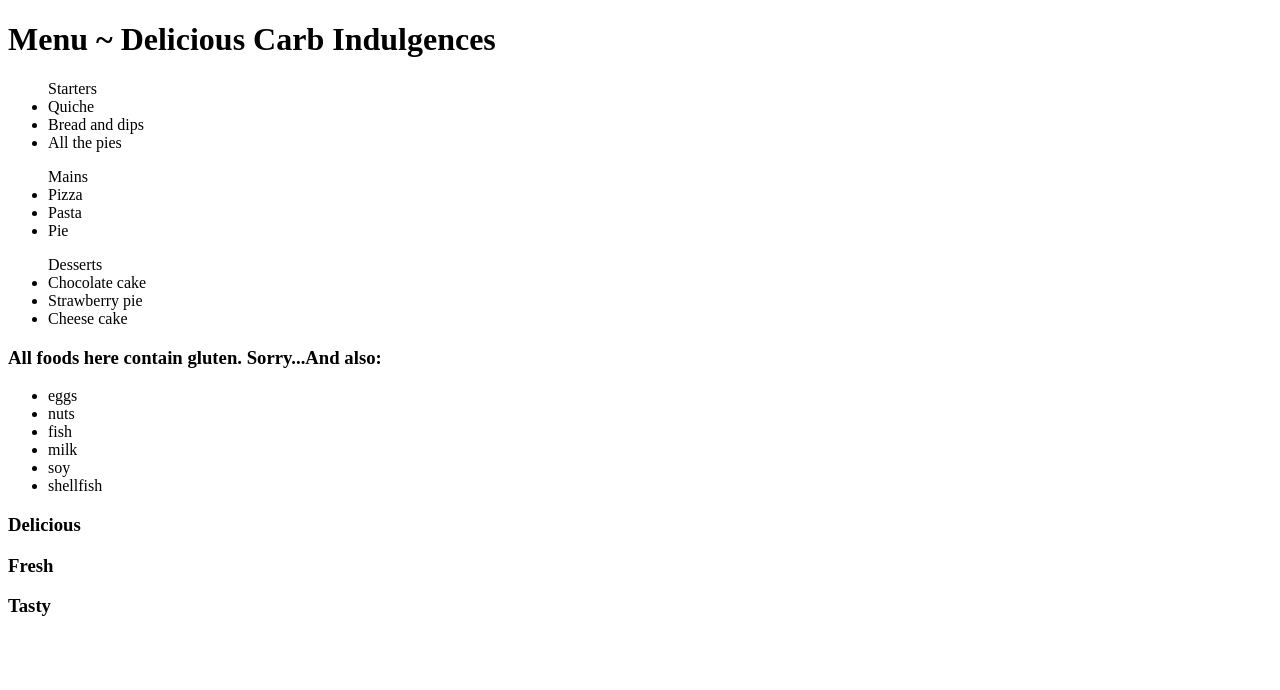
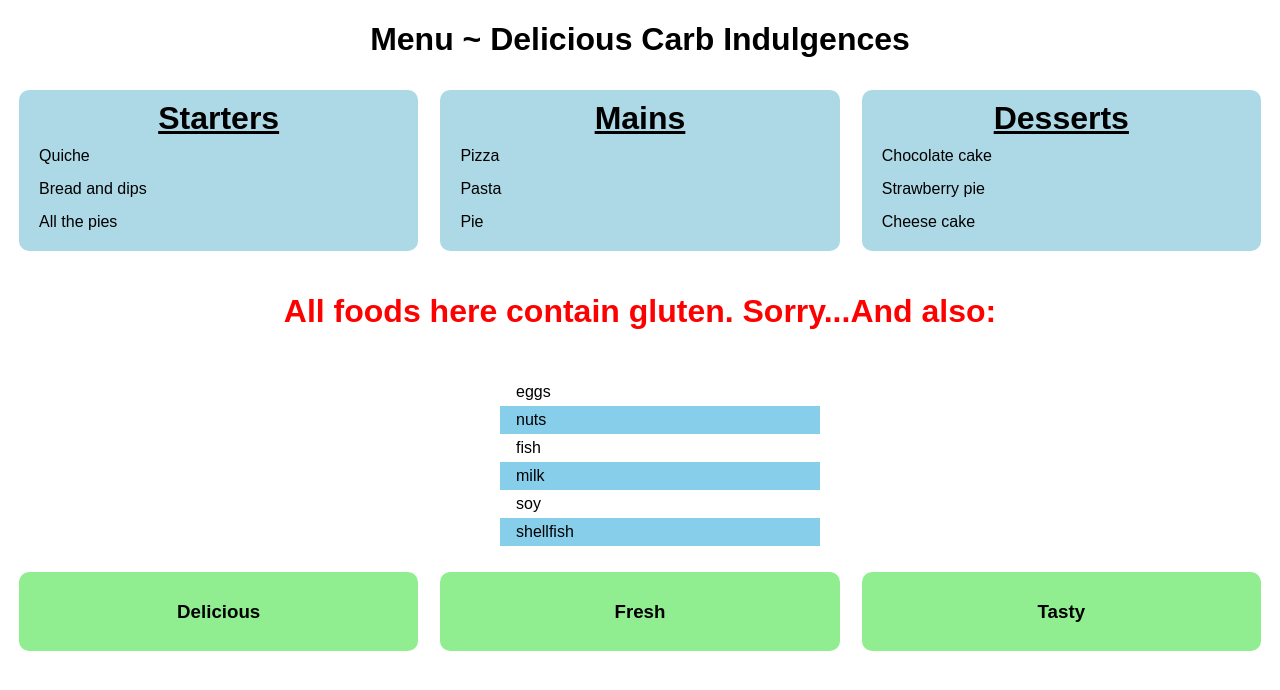
Before and after one commit to FbW-22-E04/browser-dom-querying-Rami666, a plain HTML site: page index.html in a window 1280 px wide. Drawn offline with Linux system fonts and the light colour scheme.

Commit message:
apply solution

```diff
--- a/index.html
+++ b/index.html
@@ -6,6 +6,7 @@
     <meta name="viewport" content="width=device-width, initial-scale=1.0">
     <meta http-equiv="X-UA-Compatible" content="ie=edge">
     <title>Makeshift Menu</title>
+
 </head>
 
 <body>
@@ -56,6 +57,8 @@
             <h3>Tasty</h3>
         </section>
     </footer>
+
+    <script src="index.js"></script>
 </body>
 
 </html>
--- /dev/null
+++ b/index.js
@@ -0,0 +1,87 @@
+const body = document.querySelector('body');
+body.style.fontFamily = 'Arial, sans-serif';
+
+const h1 = document.querySelector('.title');
+h1.style.textAlign = 'center';
+
+const main = document.querySelector('.main');
+main.style.display = 'flex';
+main.style.justifyContent = 'space-around';
+main.style.flexflow = 'wrap';
+main.style.boxSizing = 'border-box';
+
+const label = document.getElementsByClassName('category');
+for (let i = 0; i < label.length; i++) {
+  label[i].style.fontWeight = 'bold';
+    label[i].style.textDecoration = 'underline';
+    label[i].style.fontSize = '2em';
+}
+
+const h3 = document.getElementById('warning');
+h3.style.color = 'red';
+h3.style.fontSize = '2em';
+h3.style.textAlign = 'center';
+
+
+
+const foodCategories = document.querySelectorAll(".food-category");
+for (let i = 0; i < foodCategories.length; i++) {
+    foodCategories[i].style.backgroundColor = 'lightblue';
+    foodCategories[i].style.borderRadius = '10px';
+    foodCategories[i].style.margin = '10px';
+    foodCategories[i].style.padding = '10px';
+    foodCategories[i].style.width = '30%';
+    foodCategories[i].style.textAlign = 'center';
+    }
+
+    const foodItems = document.querySelectorAll(".food-item");
+    for (let i = 0; i < foodItems.length; i++) {
+        foodItems[i].style.listStyle = 'none';
+        foodItems[i].style.padding = '5px';
+        foodItems[i].style.margin = '5px';
+        foodItems[i].style.fontSize = '1 rem';
+        foodItems[i].style.textAlign = 'left';
+    }
+
+    const allergy = document.querySelector(".allergy-warning");
+
+    allergy.style.display = "flex";
+    allergy.style.flexFlow = "column";
+    allergy.style.justifyContent = "center";
+    allergy.style.alignItems = "center";
+
+    const allergyList = document.querySelector(".allergies");
+allergyList.style.width = "20rem";
+allergyList.style.listStyle = "none";
+allergyList.style.marginTop = "1rem";
+
+
+const allergyItems = document.querySelectorAll(".allergy-info");
+allergyItems.forEach(({ style: item }, i) => {
+  if (i % 2 === 1) {
+    item.backgroundColor = "skyblue";
+  }
+  item.paddingLeft = "1rem";
+  item.lineHeight = "1.75";
+});
+
+
+//footer descriptions
+const footer = document.querySelector(".footer");
+footer.style.display = "flex";
+footer.style.justifyContent = "space-around";
+footer.style.flexFlow = "wrap";
+footer.style.boxSizing = "border-box";
+
+
+const description = document.querySelectorAll(".food-desc");
+
+description.forEach(({ style: item }, i) => {
+  item.backgroundColor = "lightgreen";
+  item.borderRadius = "10px";
+  item.margin = "10px";
+  item.padding = "10px";
+  item.width = "30%";
+  item.textAlign = "center";
+}
+)
```
